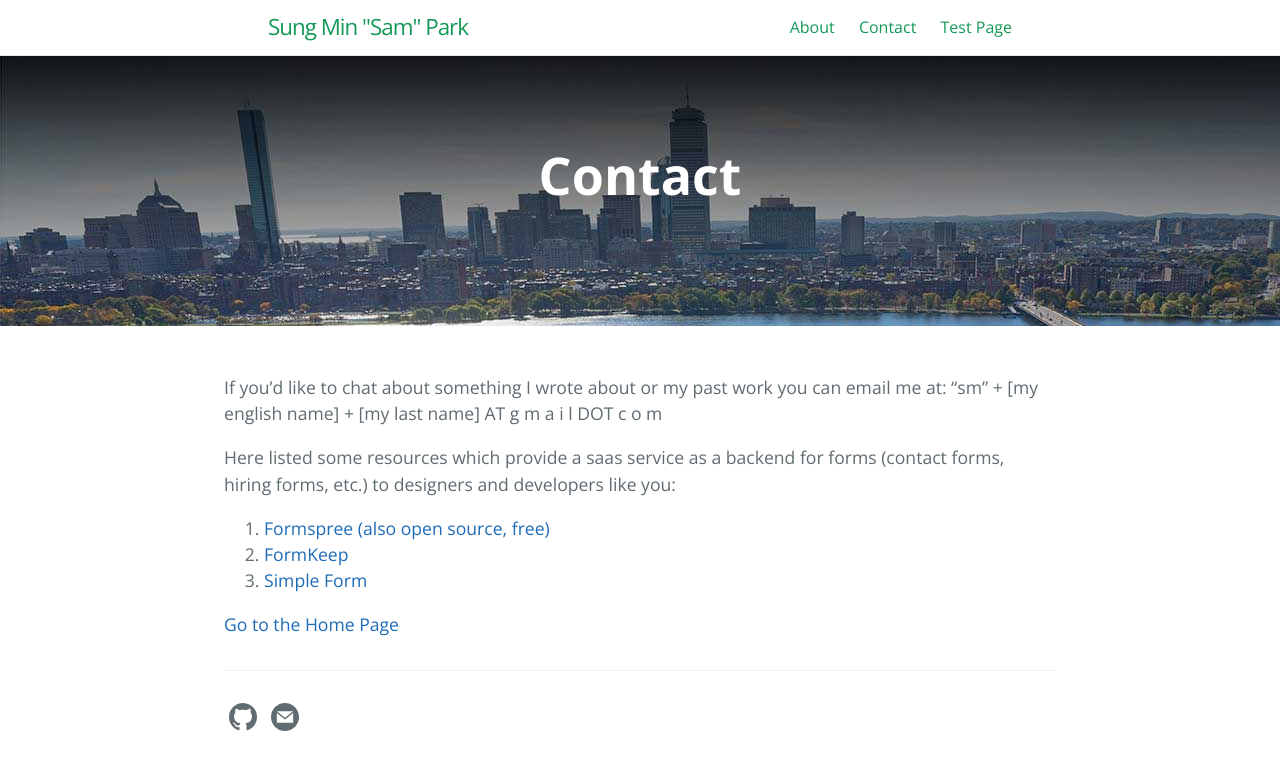
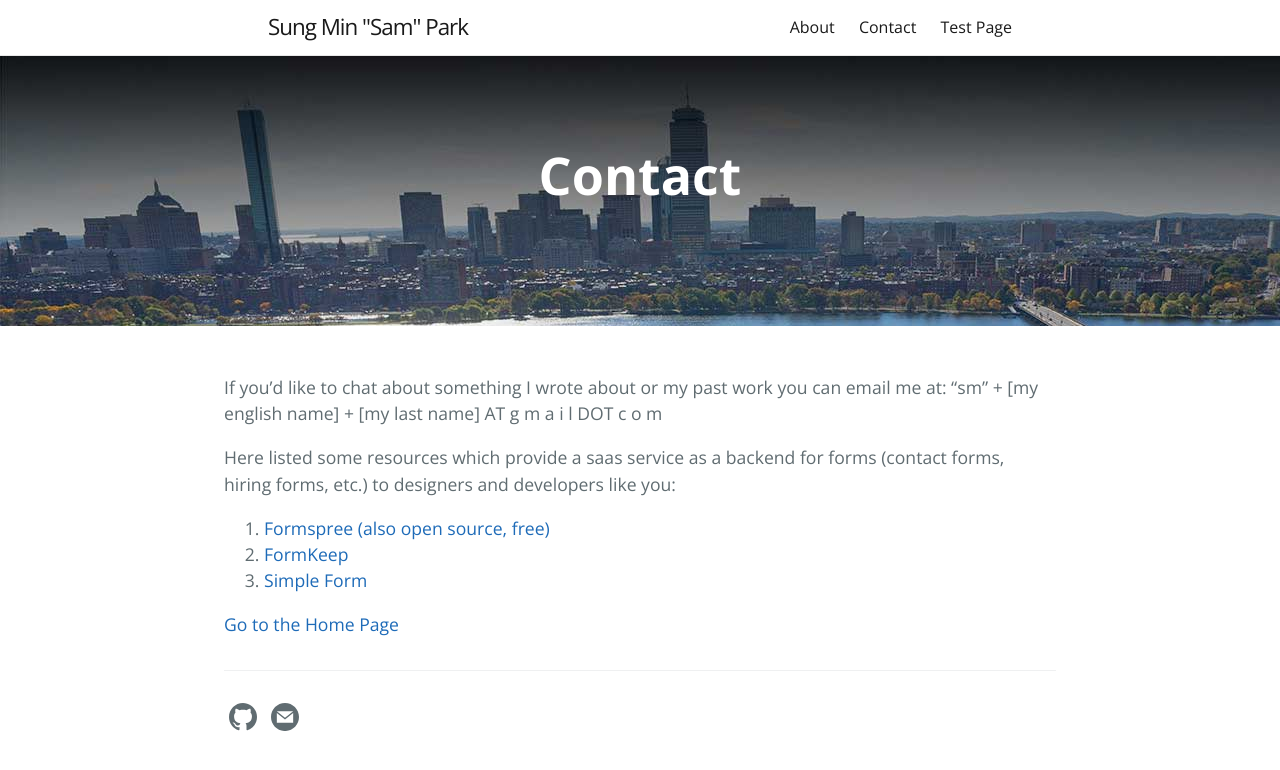
Before and after one commit to sung-max/sung-max.github.io, a Jekyll site: the page built from contact.md, in a window 1280 px wide. Shown: the top 770 px of the page. Built offline with Jekyll 4.4.1, drawn with Linux system fonts in a browser that asks for light colours.

Commit message:
changed title text color

```diff
--- a/_sass/blog.scss
+++ b/_sass/blog.scss
@@ -9,7 +9,7 @@ $base-line-height: 1.5 !default;
 
 $spacing-unit:     30px !default;
 
-$text-color:       $section-headings-color !default;
+$text-color:       #1a1a1a !default; //$section-headings-color !default;
 $background-color: #fdfdfd !default;
 $brand-color:      #2a7ae2 !default;
 
```
